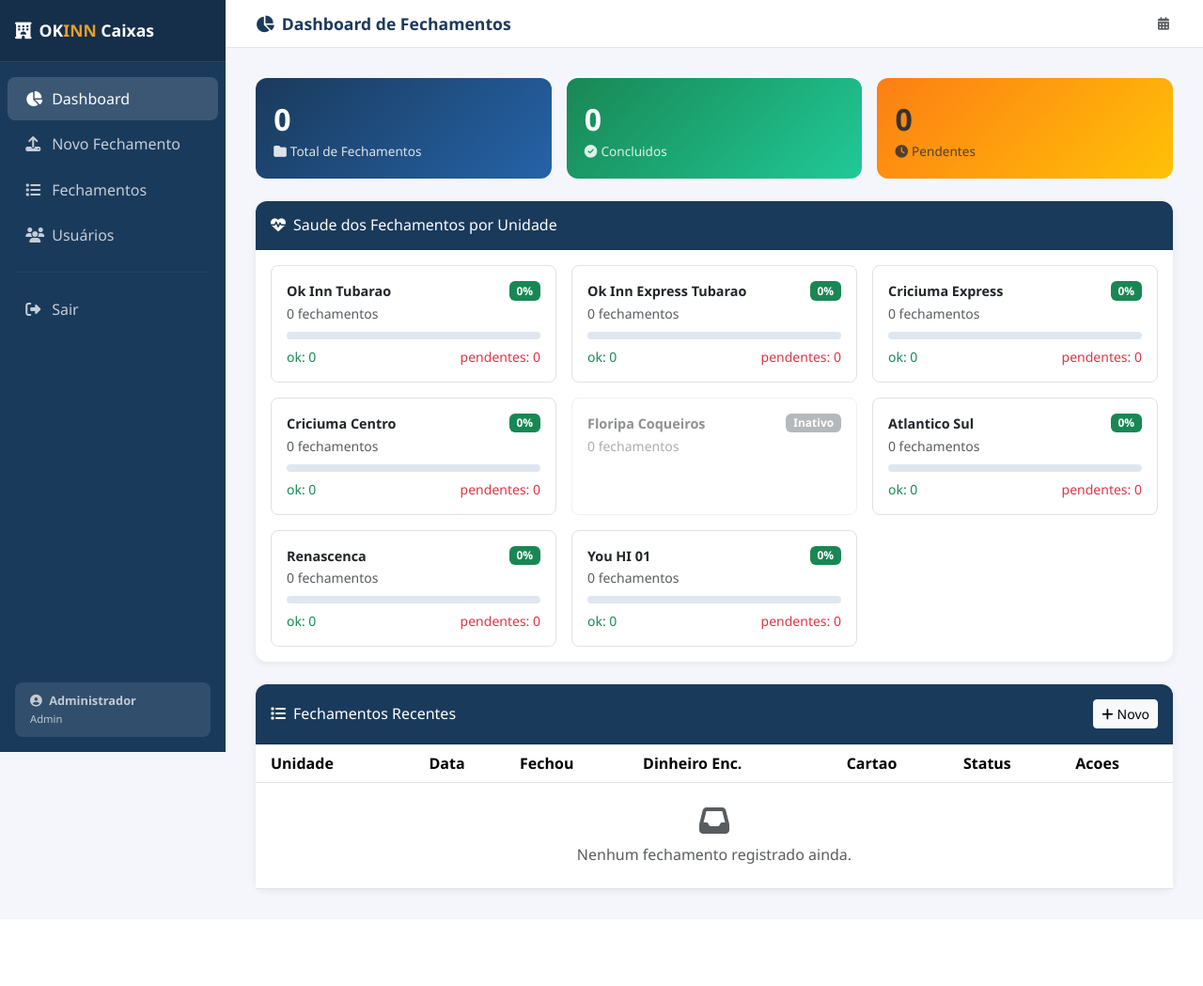
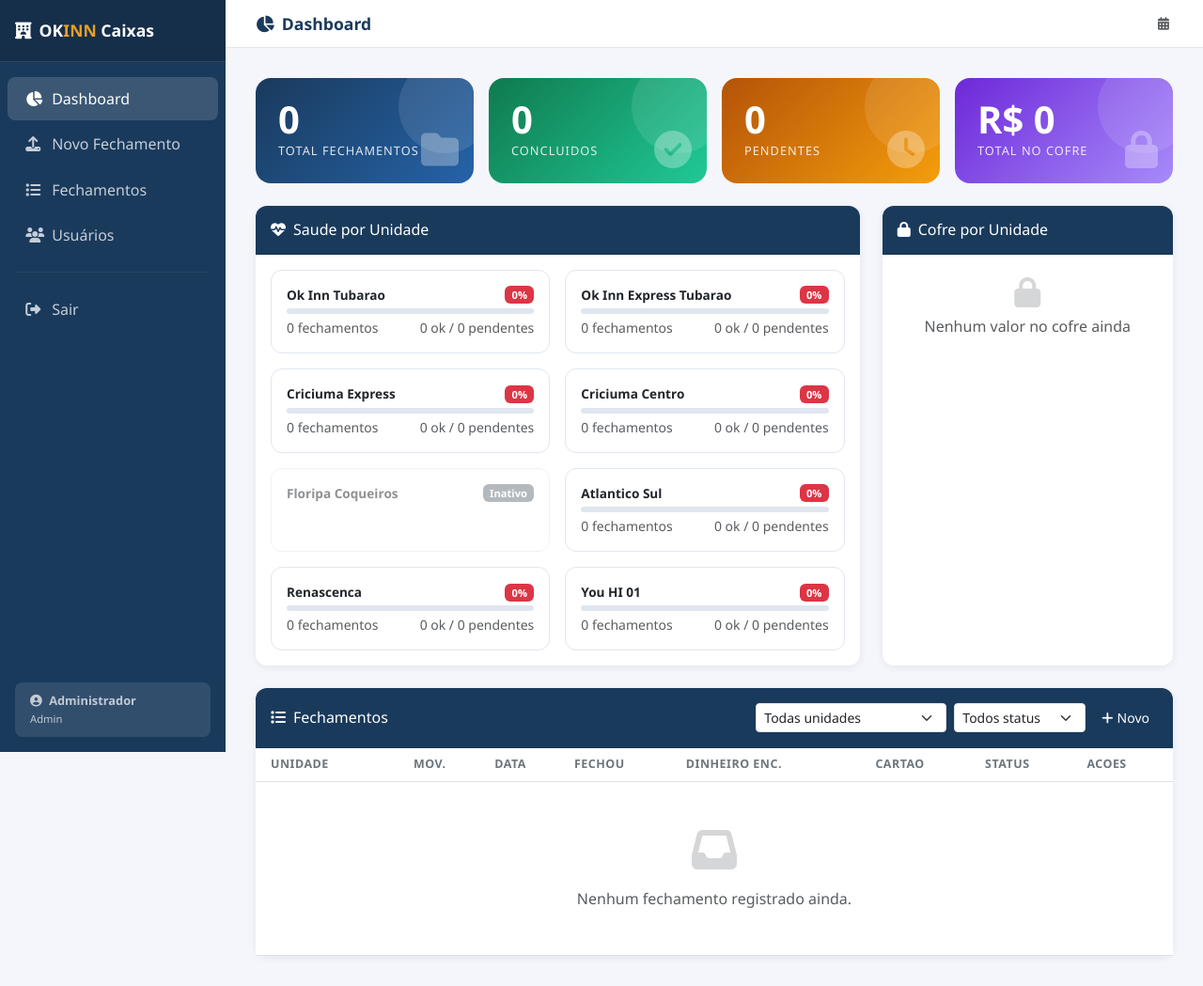
Before and after one commit to financeirookinnhotel-gif/caixa-hotel-okinn, a Flask app: page /dashboard in a window 1280 px wide. Shown: the whole page at 94% size. Before the commit the page ends 953 px from the top, so only its background shows below. Run offline with Flask 3, Linux system fonts and the light colour scheme; a user stored in the database is signed in; some libraries are stand-ins or nearby versions.

Commit message:
Refactor dashboard layout and styles
Add CSS styles and update dashboard layout with metric cards.

```diff
--- a/templates/dashboard.html
+++ b/templates/dashboard.html
@@ -1,32 +1,77 @@
 {% extends 'base.html' %}
 {% block title %}Dashboard{% endblock %}
-{% block page_title %}<i class="fas fa-chart-pie me-2"></i>Dashboard de Fechamentos{% endblock %}
+{% block page_title %}<i class="fas fa-chart-pie me-2"></i>Dashboard{% endblock %}
+
+{% block extra_css %}
+<style>
+.metric-card {
+  border-radius: 16px; padding: 1.5rem; color: white; position: relative; overflow: hidden;
+}
+.metric-card::after {
+  content: ''; position: absolute; right: -20px; top: -20px;
+  width: 100px; height: 100px; border-radius: 50%; background: rgba(255,255,255,0.1);
+}
+.metric-card .icon { font-size: 2.5rem; opacity: 0.3; position: absolute; right: 1rem; bottom: 1rem; }
+.metric-card .num { font-size: 2.5rem; font-weight: 800; line-height: 1; }
+.metric-card .lbl { font-size: 0.8rem; opacity: 0.85; text-transform: uppercase; letter-spacing: 1px; margin-top: 4px; }
+.card-azul { background: linear-gradient(135deg, #1a3a5c, #2563a8); }
+.card-verde { background: linear-gradient(135deg, #0f7a4e, #20c997); }
+.card-laranja { background: linear-gradient(135deg, #b45309, #f59e0b); }
+.card-roxo { background: linear-gradient(135deg, #6d28d9, #a78bfa); }
+.unidade-card {
+  border-radius: 12px; padding: 1rem; background: white;
+  border: 1px solid #e0e6ef; transition: all 0.2s; height: 100%;
+}
+.unidade-card:hover { box-shadow: 0 4px 16px rgba(0,0,0,0.1); transform: translateY(-2px); }
+.unidade-card.inativa { opacity: 0.5; }
+.progress-thin { height: 6px; border-radius: 3px; background: #e0e6ef; overflow: hidden; }
+.progress-fill { height: 100%; border-radius: 3px; transition: width 0.6s ease; }
+.cofre-total { background: linear-gradient(135deg, #1a3a5c, #2563a8); border-radius: 12px; padding: 1.2rem; color: white; }
+.table-fc th { font-size: 0.78rem; text-transform: uppercase; letter-spacing: 0.5px; color: #6c757d; font-weight: 600; }
+.badge-aguardando_financeiro { background: #ffc107; color: #333; }
+.badge-aguardando_diretor { background: #0d6efd; color: white; }
+.badge-aguardando_cofre { background: #fd7e14; color: white; }
+.badge-concluido { background: #198754; color: white; }
+</style>
+{% endblock %}
 
 {% block content %}
 <div class="row g-3 mb-4">
-  <div class="col-md-4">
-    <div class="stat-card azul">
-      <div class="stat-num">{{ total }}</div>
-      <div class="stat-label"><i class="fas fa-folder me-1"></i>Total de Fechamentos</div>
+  <div class="col-6 col-lg-3">
+    <div class="metric-card card-azul">
+      <div class="num">{{ total }}</div>
+      <div class="lbl">Total Fechamentos</div>
+      <i class="fas fa-folder icon"></i>
     </div>
   </div>
-  <div class="col-md-4">
-    <div class="stat-card verde">
-      <div class="stat-num">{{ concluidos }}</div>
-      <div class="stat-label"><i class="fas fa-check-circle me-1"></i>Concluidos</div>
+  <div class="col-6 col-lg-3">
+    <div class="metric-card card-verde">
+      <div class="num">{{ concluidos }}</div>
+      <div class="lbl">Concluidos</div>
+      <i class="fas fa-check-circle icon"></i>
     </div>
   </div>
-  <div class="col-md-4">
-    <div class="stat-card laranja">
-      <div class="stat-num">{{ pendentes }}</div>
-      <div class="stat-label"><i class="fas fa-clock me-1"></i>Pendentes</div>
+  <div class="col-6 col-lg-3">
+    <div class="metric-card card-laranja">
+      <div class="num">{{ pendentes }}</div>
+      <div class="lbl">Pendentes</div>
+      <i class="fas fa-clock icon"></i>
+    </div>
+  </div>
+  <div class="col-6 col-lg-3">
+    <div class="metric-card card-roxo">
+      <div class="num">R$ {{ '{:,.0f}'.format(total_cofre) }}</div>
+      <div class="lbl">Total no Cofre</div>
+      <i class="fas fa-lock icon"></i>
     </div>
   </div>
 </div>
 
-<div class="card mb-4">
+<div class="row g-4 mb-4">
+  <div class="col-lg-8">
+    <div class="card h-100">
       <div class="card-header py-3">
-    <h6 class="mb-0"><i class="fas fa-heartbeat me-2"></i>Saude dos Fechamentos por Unidade</h6>
+        <h6 class="mb-0"><i class="fas fa-heartbeat me-2"></i>Saude por Unidade</h6>
       </div>
       <div class="card-body">
         <div class="row g-3">
@@ -34,27 +79,23 @@
           {% set stats = unidade_stats.get(u, {'total': 0, 'ok': 0}) %}
           {% set pct = (stats.ok / stats.total * 100)|int if stats.total > 0 else 0 %}
           {% set ativa = u != 'Floripa Coqueiros' %}
-      <div class="col-md-6 col-lg-4">
-        <div class="p-3 border rounded-3 bg-white h-100 {{ 'opacity-50' if not ativa else '' }}">
-          <div class="d-flex justify-content-between align-items-start mb-2">
-            <div>
-              <div class="fw-semibold" style="font-size: 0.9rem;">{{ u }}</div>
-              <small class="text-muted">{{ stats.total }} fechamentos</small>
-            </div>
+          <div class="col-md-6">
+            <div class="unidade-card {{ 'inativa' if not ativa else '' }}">
+              <div class="d-flex justify-content-between align-items-center mb-1">
+                <span class="fw-semibold" style="font-size:0.85rem">{{ u }}</span>
                 {% if not ativa %}
-            <span class="badge bg-secondary">Inativo</span>
+                <span class="badge bg-secondary" style="font-size:0.7rem">Inativo</span>
                 {% else %}
-            <span class="badge bg-success">{{ pct }}%</span>
+                <span class="badge" style="font-size:0.7rem; background:{{ '#198754' if pct==100 else '#20c997' if pct>=75 else '#ffc107' if pct>=50 else '#dc3545' }}; color:white">{{ pct }}%</span>
                 {% endif %}
               </div>
               {% if ativa %}
-          <div class="saude-bar">
-            <div class="saude-fill saude-{{ '100' if pct == 100 else '75' if pct >= 75 else '50' if pct >= 50 else '25' }}"
-                 style="width: {{ pct }}%"></div>
+              <div class="progress-thin mb-1">
+                <div class="progress-fill" style="width:{{ pct }}%; background:{{ '#198754' if pct==100 else '#20c997' if pct>=75 else '#ffc107' if pct>=50 else '#dc3545' }}"></div>
               </div>
-          <div class="mt-2 d-flex justify-content-between">
-            <small class="text-success">ok: {{ stats.ok }}</small>
-            <small class="text-danger">pendentes: {{ stats.total - stats.ok }}</small>
+              <div class="d-flex justify-content-between">
+                <small class="text-muted">{{ stats.total }} fechamentos</small>
+                <small class="text-muted">{{ stats.ok }} ok / {{ stats.total - stats.ok }} pendentes</small>
               </div>
               {% endif %}
             </div>
@@ -63,22 +104,74 @@
         </div>
       </div>
     </div>
+  </div>
+
+  <div class="col-lg-4">
+    <div class="card h-100">
+      <div class="card-header py-3">
+        <h6 class="mb-0"><i class="fas fa-lock me-2"></i>Cofre por Unidade</h6>
+      </div>
+      <div class="card-body p-0">
+        <div class="list-group list-group-flush">
+          {% for u, valor in cofre_por_unidade.items() %}
+          {% if valor > 0 %}
+          <div class="list-group-item d-flex justify-content-between align-items-center py-2 px-3">
+            <span style="font-size:0.83rem; font-weight:500">{{ u }}</span>
+            <span class="badge bg-success px-2">R$ {{ '{:,.2f}'.format(valor) }}</span>
+          </div>
+          {% endif %}
+          {% endfor %}
+          {% if total_cofre == 0 %}
+          <div class="list-group-item text-center text-muted py-4">
+            <i class="fas fa-lock fa-2x mb-2 d-block opacity-25"></i>
+            Nenhum valor no cofre ainda
+          </div>
+          {% endif %}
+        </div>
+        {% if total_cofre > 0 %}
+        <div class="p-3 border-top">
+          <div class="cofre-total d-flex justify-content-between align-items-center">
+            <span class="fw-semibold">Total Geral</span>
+            <strong>R$ {{ '{:,.2f}'.format(total_cofre) }}</strong>
+          </div>
+        </div>
+        {% endif %}
+      </div>
+    </div>
+  </div>
+</div>
 
 <div class="card" id="fechamentos">
   <div class="card-header py-3 d-flex justify-content-between align-items-center">
-    <h6 class="mb-0"><i class="fas fa-list me-2"></i>Fechamentos Recentes</h6>
+    <h6 class="mb-0"><i class="fas fa-list me-2"></i>Fechamentos</h6>
+    <div class="d-flex gap-2 flex-wrap">
+      <select id="filtroUnidade" class="form-select form-select-sm" style="width:auto">
+        <option value="">Todas unidades</option>
+        {% for u in unidades %}
+        <option value="{{ u }}">{{ u }}</option>
+        {% endfor %}
+      </select>
+      <select id="filtroStatus" class="form-select form-select-sm" style="width:auto">
+        <option value="">Todos status</option>
+        <option value="aguardando_financeiro">Ag. Financeiro</option>
+        <option value="aguardando_diretor">Ag. Diretor</option>
+        <option value="aguardando_cofre">Ag. Cofre</option>
+        <option value="concluido">Concluido</option>
+      </select>
       {% if current_user.role in ['financeiro', 'admin'] %}
-    <a href="{{ url_for('upload') }}" class="btn btn-sm btn-light">
+      <a href="{{ url_for('upload') }}" class="btn btn-sm btn-primary">
         <i class="fas fa-plus me-1"></i>Novo
       </a>
       {% endif %}
     </div>
+  </div>
   <div class="card-body p-0">
     <div class="table-responsive">
-      <table class="table table-hover mb-0">
-        <thead style="background: #f8f9fa;">
+      <table class="table table-hover mb-0 table-fc" id="tabelaFechamentos">
+        <thead style="background:#f8f9fa;">
           <tr>
             <th class="px-3 py-2">Unidade</th>
+            <th class="py-2">Mov.</th>
             <th class="py-2">Data</th>
             <th class="py-2">Fechou</th>
             <th class="py-2">Dinheiro Enc.</th>
@@ -89,28 +182,37 @@
         </thead>
         <tbody>
           {% for fc in fechamentos %}
-          <tr>
-            <td class="px-3 py-2 fw-semibold" style="font-size: 0.88rem;">{{ fc.unidade }}</td>
-            <td class="py-2 text-muted" style="font-size: 0.88rem;">{{ fc.data_fechamento }}</td>
-            <td class="py-2" style="font-size: 0.88rem;">{{ fc.quem_fechou }}</td>
-            <td class="py-2" style="font-size: 0.88rem;">R$ {{ '%.2f'|format(fc.dinheiro_encerramento) }}</td>
-            <td class="py-2" style="font-size: 0.88rem;">R$ {{ '%.2f'|format(fc.cartao) }}</td>
+          <tr data-unidade="{{ fc.unidade }}" data-status="{{ fc.status }}">
+            <td class="px-3 py-2 fw-semibold" style="font-size:0.85rem">{{ fc.unidade }}</td>
+            <td class="py-2 text-muted" style="font-size:0.85rem">#{{ fc.movimento_num }}</td>
+            <td class="py-2 text-muted" style="font-size:0.85rem">{{ fc.data_fechamento }}</td>
+            <td class="py-2" style="font-size:0.85rem">{{ fc.quem_fechou }}</td>
+            <td class="py-2" style="font-size:0.85rem">R$ {{ '%.2f'|format(fc.dinheiro_encerramento) }}</td>
+            <td class="py-2" style="font-size:0.85rem">R$ {{ '%.2f'|format(fc.cartao) }}</td>
             <td class="py-2">
-              <span class="badge badge-status-{{ fc.status }} px-2 py-1" style="font-size: 0.75rem;">
+              <span class="badge badge-{{ fc.status }} px-2 py-1" style="font-size:0.72rem">
                 {{ fc.status_label() }}
               </span>
             </td>
             <td class="py-2">
+              <div class="d-flex gap-1">
                 <a href="{{ url_for('fechamento_detail', fc_id=fc.id) }}"
-                 class="btn btn-sm btn-outline-primary py-0 px-2">
+                   class="btn btn-sm btn-outline-primary py-0 px-2" title="Ver">
                   <i class="fas fa-eye"></i>
                 </a>
+                {% if current_user.role == 'admin' %}
+                <button onclick="excluirFechamento({{ fc.id }})"
+                        class="btn btn-sm btn-outline-danger py-0 px-2" title="Excluir">
+                  <i class="fas fa-trash"></i>
+                </button>
+                {% endif %}
+              </div>
             </td>
           </tr>
           {% else %}
           <tr>
-            <td colspan="7" class="text-center text-muted py-4">
-              <i class="fas fa-inbox fa-2x mb-2 d-block"></i>
+            <td colspan="8" class="text-center text-muted py-5">
+              <i class="fas fa-inbox fa-3x mb-3 d-block opacity-25"></i>
               Nenhum fechamento registrado ainda.
             </td>
           </tr>
@@ -121,3 +223,27 @@
   </div>
 </div>
 {% endblock %}
+
+{% block extra_js %}
+<script>
+document.getElementById('filtroUnidade').addEventListener('change', filtrar);
+document.getElementById('filtroStatus').addEventListener('change', filtrar);
+function filtrar() {
+  var unidade = document.getElementById('filtroUnidade').value;
+  var status = document.getElementById('filtroStatus').value;
+  document.querySelectorAll('#tabelaFechamentos tbody tr[data-unidade]').forEach(function(tr) {
+    var show = (!unidade || tr.dataset.unidade === unidade) && (!status || tr.dataset.status === status);
+    tr.style.display = show ? '' : 'none';
+  });
+}
+function excluirFechamento(id) {
+  if (!confirm('Excluir este fechamento? Esta acao nao pode ser desfeita.')) return;
+  fetch('/fechamento/' + id + '/excluir', { method: 'POST' })
+    .then(function(r) { return r.json(); })
+    .then(function(data) {
+      if (data.success) location.reload();
+      else alert(data.error || 'Erro ao excluir');
+    });
+}
+</script>
+{% endblock %}
```
Lines whose indentation alone changed are shown as unchanged.
